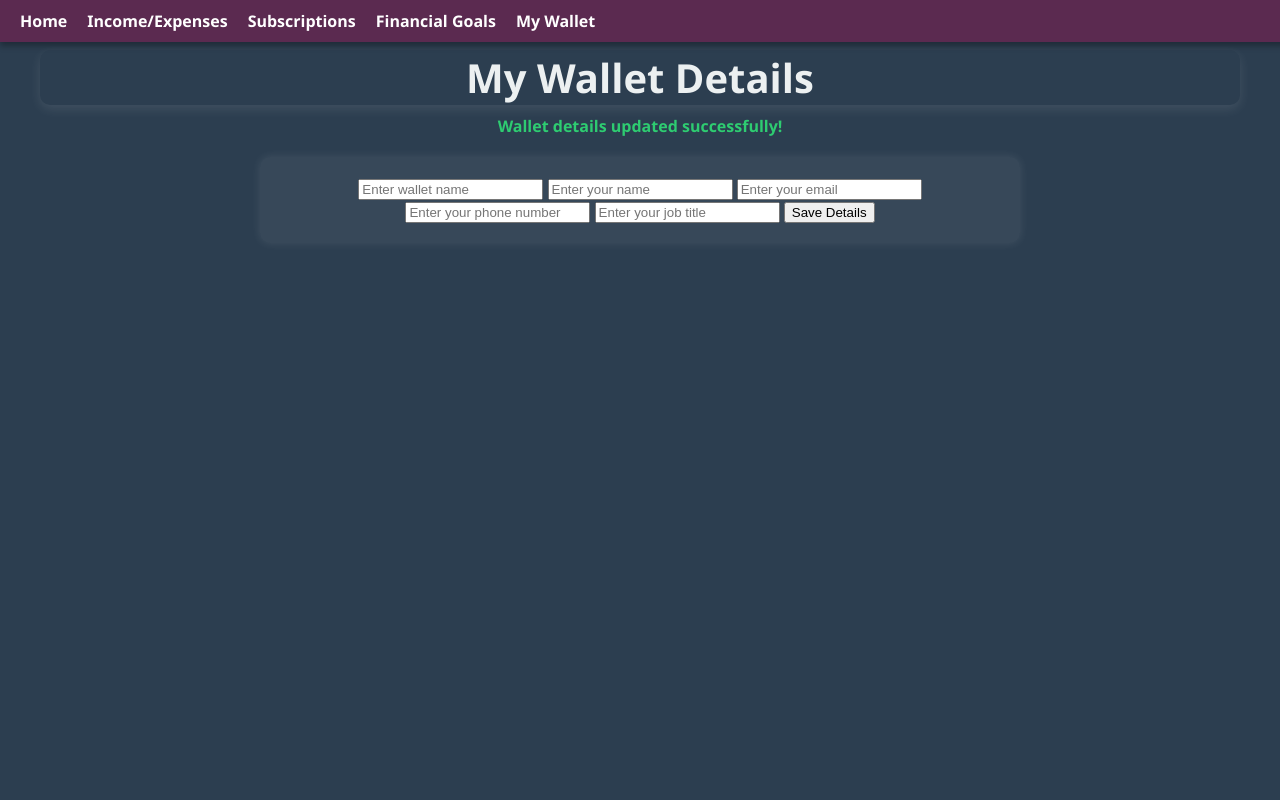
After one commit to AlexNT-maker/wallet-tracker, a Flask app: a page that uses templates/wallet_details.html in a window 1280 px wide. The commit adds this page. Run offline with Flask 3, Linux system fonts and the light colour scheme.

Commit message:
Wallet details route, html, css, and testing functions added, still room for improvements not ready yet

```diff
--- a/functionality.py
+++ b/functionality.py
@@ -116,8 +116,8 @@ def check_if_repeating_income():
     # If no repeating income found for today
     print("No repeating income found for today.")
 
-def wallet_details():
-    """Display the details of the wallet."""
+def wallet_details_testing_function():
+    """Display the details of the wallet, for terminal use."""
     personal_details["Wallet Name"] = input("Enter your wallet name: ").lower().strip()
     personal_details["Name"] = input("Enter your name: ").lower().strip()
     personal_details["Email"] = input("Enter your email: ").lower().strip()
@@ -131,8 +131,8 @@ def wallet_details():
 
 
 
-def edit_wallet_details():
-    """Edit the details of a wallet."""
+def edit_wallet_details_testing_function():
+    """Edit the details of a wallet, for terminal use."""
     print("Current Wallet Details:")
     for key, value in personal_details.items():
         print(f"{key}: {value}")
@@ -146,8 +146,8 @@ def edit_wallet_details():
     else:
         print("Invalid field. Please try again.")
 
-def add_expense():
-    """Add a new expense entry."""
+def add_expense_testing_function():
+    """Add a new expense entry, for terminal use."""
     amount=input("Enter expense amount: " + "$")
     description=input("Enter expense description: ").lower().strip()
     if not amount.isdigit():
@@ -170,8 +170,8 @@ def remove_expense(amount, description):
             return
     print("No matching expense found.")
 
-def add_subscription():
-    """Add a new subscription."""
+def add_subscription_testing_function():
+    """Add a new subscription, for terminal use."""
     amount = input("Enter subscription amount: " + "$")
     description = input("Enter subscription description: ").lower().strip()
     if not amount.isdigit():
--- a/main.py
+++ b/main.py
@@ -179,10 +179,50 @@ def remove_target():
             functionality.save_targets_to_json()
             break  # Stop after removing the matching entry
 
-    functionality.save_targets_to_json()
     return redirect(url_for('financial_targets', message="Target removed successfully!"))
 
 
+@app.route('/wallet_details', methods=['GET', 'POST'])
+def wallet_details():
+    """Display and edit the personal information page."""
+    if request.method == 'POST':
+        if functionality.personal_details:
+            # If personal details already exist, redirect with message
+            return redirect(url_for('wallet_details', message="Wallet details already submitted. Use edit to change."))
+
+        # Collect data from form
+        functionality.personal_details["Wallet Name"] = request.form["wallet_name"].lower().strip()
+        functionality.personal_details["Name"] = request.form["name"].lower().strip()
+        functionality.personal_details["Email"] = request.form["email"].lower().strip()
+        functionality.personal_details["Phone"] = request.form["phone"].strip()
+        functionality.personal_details["Job"] = request.form["job"].lower().strip()
+
+        if not functionality.personal_details["Phone"].isdigit():
+            return "Invalid phone number. Please enter a numeric value.", 400
+
+        if not functionality.personal_details["Wallet Name"] or not functionality.personal_details["Name"] or not functionality.personal_details["Email"]:
+            return "Please fill in all required fields.", 400
+
+        functionality.save_personal_details_to_json()
+        return redirect(url_for('wallet_details', message="Wallet details saved successfully!"))
+
+    # This runs only on GET
+    message = request.args.get('message')
+    return render_template('wallet_details.html', personal_details=functionality.personal_details, message=message)
+
+
+
+@app.route('/edit_wallet_details', methods=['POST', 'GET'])
+def edit_wallet_details():
+    """ Edit the existing wallet details. """
+    for key in functionality.personal_details:
+        if request.form.get(key): # Check if the form has a value for the key
+            # Update the personal details with the new values from the form
+            functionality.personal_details[key] = request.form[key].strip().lower()
+    # Save the updated personal details to JSON
+
+    functionality.save_personal_details_to_json()
+    return redirect(url_for('wallet_details', message="Wallet details updated successfully!"))
 
 
 
--- a/static/styles.css
+++ b/static/styles.css
@@ -276,3 +276,34 @@ tr:hover {
     color: #ffcc00;
     margin-top: 10px;
 }
+
+body.details-page {
+    background-color: #2c3e50;
+    color: #ecf0f1;
+}
+
+.wallet-message {
+    color: #2ecc71;
+    font-weight: bold;
+    margin-bottom: 10px;
+}
+
+.typewriter p {
+    font-family: 'Courier New', Courier, monospace;
+    font-size: 1.2rem;
+    white-space: nowrap;
+    overflow: hidden;
+    border-right: 2px solid #ecf0f1;
+    width: 0;
+    animation: typing 2s steps(40, end) forwards;
+}
+
+.typewriter p:nth-child(2) { animation-delay: 0.5s; }
+.typewriter p:nth-child(3) { animation-delay: 1s; }
+.typewriter p:nth-child(4) { animation-delay: 1.5s; }
+.typewriter p:nth-child(5) { animation-delay: 2s; }
+
+@keyframes typing {
+    from { width: 0; }
+    to { width: 100%; }
+}
--- /dev/null
+++ b/templates/wallet_details.html
@@ -0,0 +1,60 @@
+<!DOCTYPE html>
+<html lang='en'>
+
+<head>
+    <meta charset="UTF-8">
+    <title>Wallet Details</title>
+    <meta name="viewport" content="width=device-width, initial-scale=1.0">
+    <link rel="stylesheet" href="{{ url_for('static', filename='styles.css') }}">
+    </head>
+    <body class=" details-page">
+
+    <nav class="navbar">
+        <ul>
+            <li><a href="{{ url_for('dashboard') }}">Home</a></li>
+            <li><a href="{{ url_for('income_expenses') }}">Income/Expenses</a></li>
+            <li><a href="{{ url_for('subscriptions') }}">Subscriptions</a></li>
+            <li><a href="{{ url_for('financial_targets') }}">Financial Goals</a></li>
+            <li><a href="{{ url_for('wallet_details') }}">My Wallet</a></li>
+        </ul>
+        </nav>
+
+        <div class="dashboard-container">
+            <h1>My Wallet Details</h1>
+            {% if request.args.get('message') %}
+                <div class="wallet-message">{{ request.args.get('message') }}</div>
+            {% endif %}
+
+{% if not personal_details %}
+
+<form method=" POST" action="{{ url_for('edit_wallet_details') }}" class="form-section">
+    <input type="text" name="wallet_name" placeholder="Enter wallet name" required>
+    <input type="text" name="name" placeholder="Enter your name" required>
+    <input type="email" name="email" placeholder="Enter your email" required>
+    <input type="text" name="phone" placeholder="Enter your phone number">
+    <input type="text" name="job" placeholder="Enter your job title">
+    <button type="submit">Save Details</button>
+</form>
+
+{% else %}
+<div class="typewriter">
+    <p><strong>Wallet Name:</strong> {{personal_details['Wallet Name']}}</p>
+    <p><strong>Name:</strong> {{personal_details['Name']}}</p>
+    <p><strong>Email:</strong> {{personal_details['Email']}}</p>
+    <p><strong>Phone:</strong> {{personal_details['Phone']}}</p>
+    <p><strong>Job:</strong> {{personal_details['Job']}}</p>
+</div>
+
+<form method="POST" action="{{ url_for('edit_wallet_details') }}" class="form-section">
+    <input type="text" name="Wallet_name" placeholder="Update wallet name">
+    <input type="text" name="Name" placeholder="Update your name">
+    <input type="email" name="Email" placeholder="Update your email">
+    <input type="text" name="Phone" placeholder="Update your phone number">
+    <input type="text" name="Job" placeholder="Update your job title">
+    <button type="submit">Update Details</button>
+</form>
+{% endif %}
+            </div>
+
+    </body>
+</html>
```
Also changed, not shown: templates/dashboard.html (+4 -4 lines), templates/financial_targets.html (+5 -5 lines), templates/subscriptions.html (+5 -5 lines).
